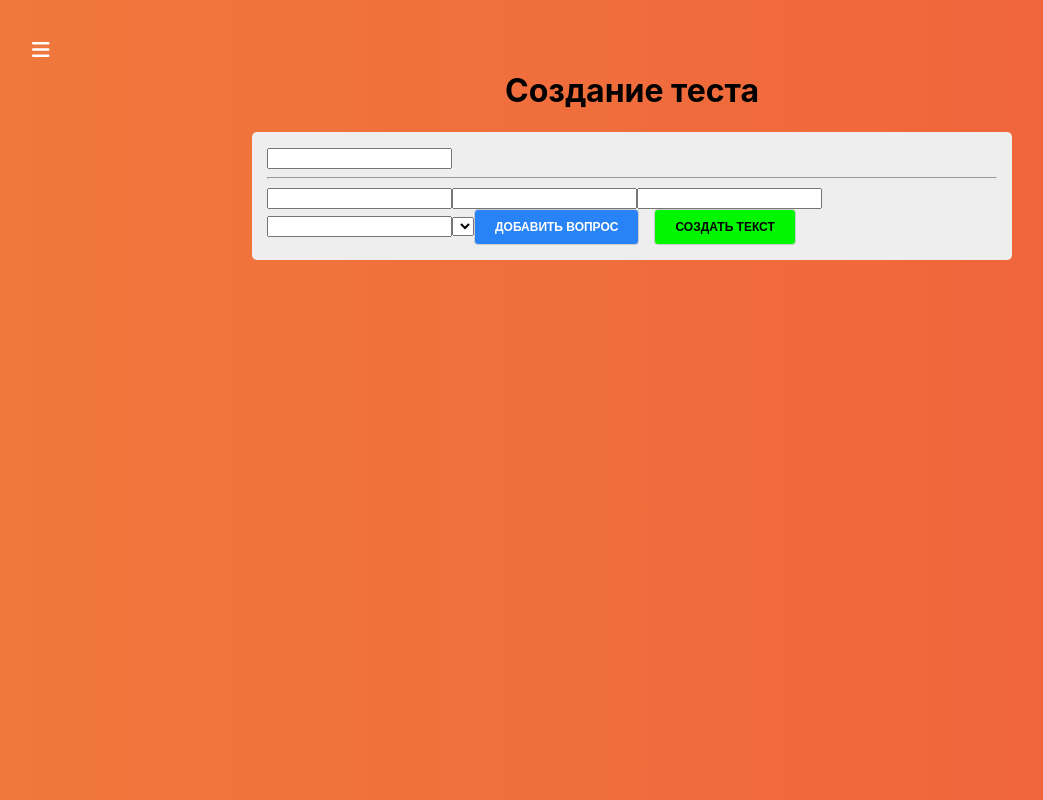
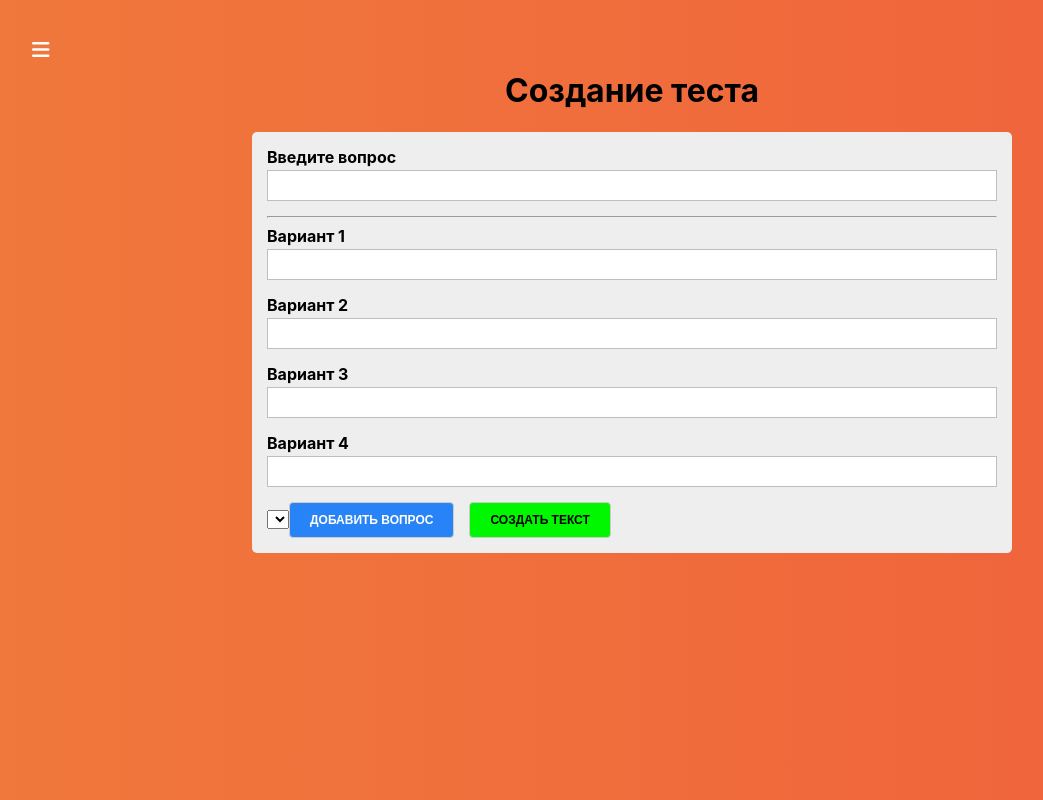
Before and after one commit to Bolokhov-Vladislav/React-app-Quiz, a React app: page /quiz-creator in a window 1280 px wide. Shown: the whole page, without its empty margins (8-1051 px from the left). Built offline with nearby package versions, Linux system fonts and the light colour scheme.

Commit message:
create function createOptionControl for state

```diff
--- a/src/containers/QuizCreator/QuizCreator.js
+++ b/src/containers/QuizCreator/QuizCreator.js
@@ -1,8 +1,35 @@
 import React, { Component } from 'react';
 import classes from './QuizCreator.module.css'
 import Button from "../../components/UI/Button/Button";
+import { createControl } from "../../form/formFramework";
+import Input from "../../components/UI/Input/Input";
 
+function createOptionControl(number) {
+    return createControl ({
+        label: `Вариант ${number}`,
+        errorMessage: 'Значение не может быть пустым',
+        id: number
+    }, {required: true})
+}
+
+function createFormControls() {
+    return {
+        questions: createControl({
+            label:'Введите вопрос',
+            errorMessage: 'Значение не может быть пустым'
+        }, {required: true}),
+        option1: createOptionControl(1),
+        option2: createOptionControl(2),
+        option3: createOptionControl(3),
+        option4: createOptionControl(4)
+    }
+}
 class QuizCreator extends Component {
+
+    state = {
+        quiz: [],
+        formControls: createFormControls()
+    }
 
     _submitHandler = e => {
         e.preventDefauld();
@@ -13,18 +40,37 @@
     _creatQuizHandler = () => {
 
     }
+    _changeHandler = (value, controlName) => {
+
+    }
+    _renderImputs = () => {
+        return Object.keys(this.state.formControls).map((controlName, index) => {
+            const control = this.state.formControls[controlName]
+
+            return (
+                <React.Fragment key={controlName + index}>
+                    <Input
+                    label={control.label}
+                    value={control.value}
+                    valid={control.valid}
+                    shoudValidate={!!control.validation}
+                    touched={control.touched}
+                    errorMessage={control.errorMessage}
+                    onChange={e => this._changeHandler(e.target.value, controlName)}
+                    />
+                    { index === 0 ? <hr/> : null }
+                </React.Fragment>
+            )
+        })
+    }
+
     render() {
         return (
             <div className={classes.QuizCreator}>
                 <div>
                     <h1>Создание теста</h1>
                     <form onSubmit={this._submitHandler}>
-                        <input type='text'/>
-                        <hr/>
-                        <input type='text'/>
-                        <input type='text'/>
-                        <input type='text'/>
-                        <input type='text'/>
+                       { this._renderImputs() }
                         <select></select>
                         <Button type='primary' onClick={this._addQuizHandler}>Добавить вопрос</Button>
                         <Button type='success' onClick={this._creatQuizHandler}>Создать текст</Button>
--- /dev/null
+++ b/src/form/formFramework.js
@@ -0,0 +1,9 @@
+export function createControl(config, validation) {
+    return {
+        ...config,
+        validation,
+        valid: !validation,
+        touched: false,
+        value: ''
+    }
+}
```
